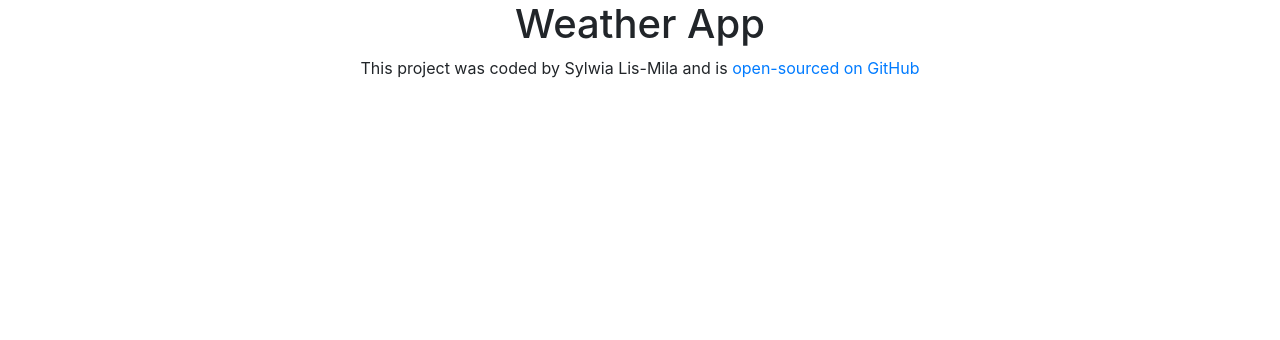
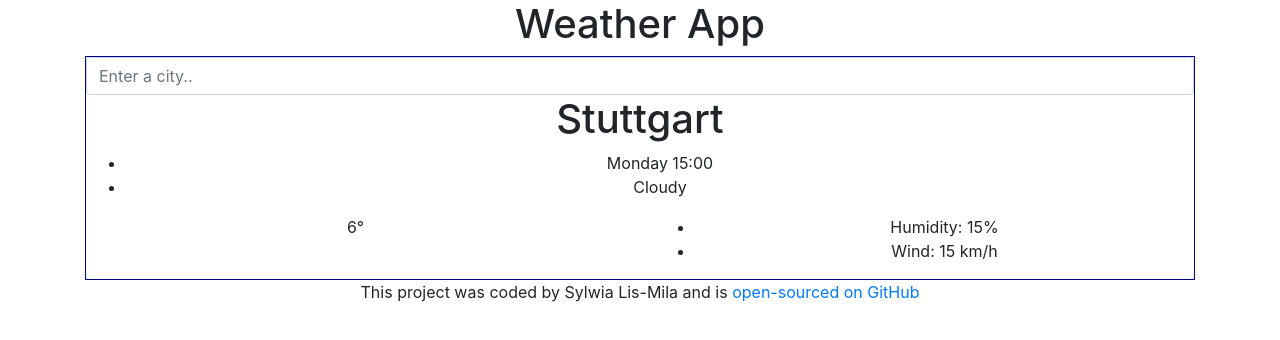
Before and after one commit to SylwiaLis-Mila/react-weather-app, a React (Create React App) app: page / in a window 1280 px wide. Shown: the top 340 px of the page. Built offline with nearby package versions, Linux system fonts and the light colour scheme.

Commit message:
add Weather.js .css

```diff
--- a/src/App.js
+++ b/src/App.js
@@ -1,4 +1,5 @@
 import logo from './logo.svg';
+import Weather from "./Weather";
 import './App.css';
 
 function App() {
@@ -6,6 +7,7 @@ function App() {
     <div className="App">
       <div className="container">
         <h1>Weather App</h1>
+        <Weather />
             <footer> This project was coded by Sylwia Lis-Mila and is{""}
                <a href="https://github.com/SylwiaLis-Mila/react-weather-app" target="_blank"> open-sourced on GitHub </a>
             </footer>
--- /dev/null
+++ b/src/Weather.css
@@ -0,0 +1,3 @@
+.Weather {
+  border: 1px solid darkblue;
+}
--- /dev/null
+++ b/src/Weather.js
@@ -0,0 +1,31 @@
+import React from "react";
+import "./Weather.css";
+
+export default function Weather () {
+    return(
+          <div className="Weather">
+            <form>
+                <input type="search" placeholder="Enter a city.." className="form-control"/>
+            </form>
+              <h1>Stuttgart</h1>
+              <ul>
+                  <li>Monday 15:00</li>
+                  <li>Cloudy</li>
+              </ul>
+              <div className="row">
+                  <div className="col-6">
+                    <img scr="https://ssl.gstatic.com/onebox/weather/64/cloudy.png" alt="" />
+                    6°
+                  </div>
+                  <div className="col-6">
+                      <ul>
+                          <li>Humidity: 15%</li>
+                          <li>Wind: 15 km/h</li>
+                      </ul>
+                  </div>
+              </div>
+        </div>
+
+    );
+
+}
```
